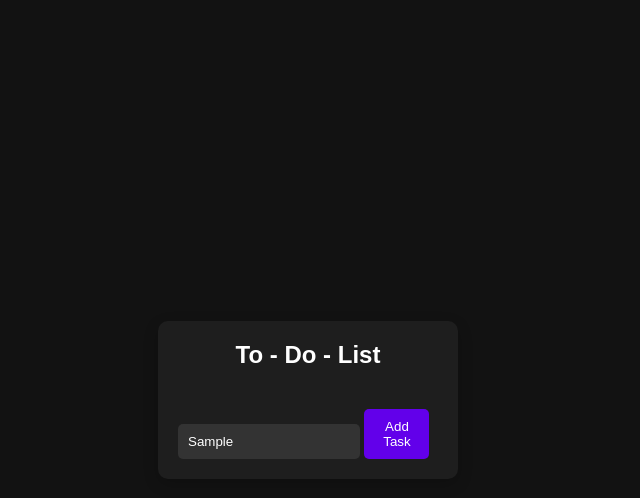
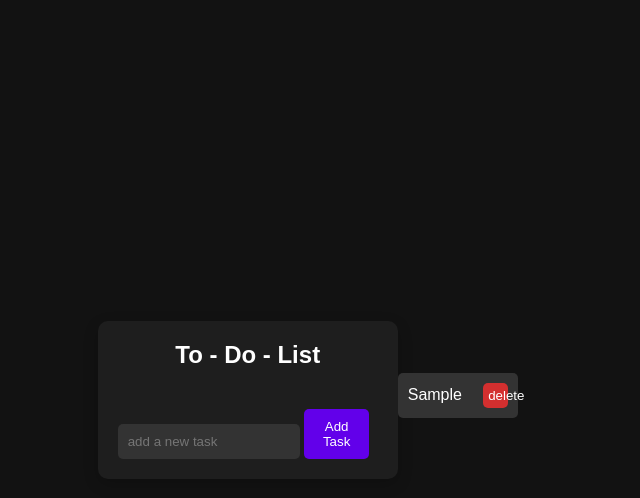
Before and after one commit to AbQ12/prac-js, a website: page to_do_list/index.html in a window 1280 px wide. Both pictures are taken after typing "Sample" into the empty fields and a click on the button "Add Task". Shown: the whole page, without its empty margins (332-972 px from the left). Drawn offline with Linux system fonts and the light colour scheme.

Commit message:
just for practice

```diff
--- a/to_do_list/script2.js
+++ b/to_do_list/script2.js
@@ -3,7 +3,9 @@ const todoInput = document.getElementById("todo-input");
 const taskButton = document.getElementById("add-task-btn");
 const todoList = document.getElementById("todo-list");
 
-let tasks = [];
+let tasks = JSON.parse(localStorage.getItem('tasks')) || [];
+
+tasks.forEach(task => renderTask(task));
 
 taskButton.addEventListener('click',function(){
     const taskText = todoInput.value.trim();
@@ -18,15 +20,42 @@ taskButton.addEventListener('click',function(){
         completed : false
     }
     tasks.push(newTask);
+    todoInput.value = ""
+    renderTask(newTask);
     saveTasks();
 
 
 })
 
-function renderTask(){
+function renderTask(task){
     const li = document.createElement('li');
-    li.setAttribute('data-id', taskid);
+    li.setAttribute('data-id', task.id);
+     if(task.completed){
+        li.classList.add('completed')
+     }
 
+    li.innerHTML=`
+    <span>${task.text}</span>
+    <button>delete</button>
+`;
+     li.addEventListener('click',(e) =>{
+        if(e.target.tagName === 'BUTTON')
+        {
+            return;
+        }
+        task.completed = !task.completed;
+        li.classList.toggle('completed');
+        saveTasks();
+     });
+     li.querySelector('button').addEventListener('click',(e)=>{
+        e.stopImmediatePropagation();// prevent toggle from firing bubbling up the event
+        tasks = tasks.filter(t => t.id !== task.id );
+        li.remove();
+        saveTasks();
+
+
+     })
+    todoList.appendChild(li);
 
 }
 
--- a/to_do_list/style.css
+++ b/to_do_list/style.css
@@ -63,6 +63,7 @@ button:hover {
 ul {
   list-style-type: none;
   padding: 0;
+
 }
 
 li {
```
